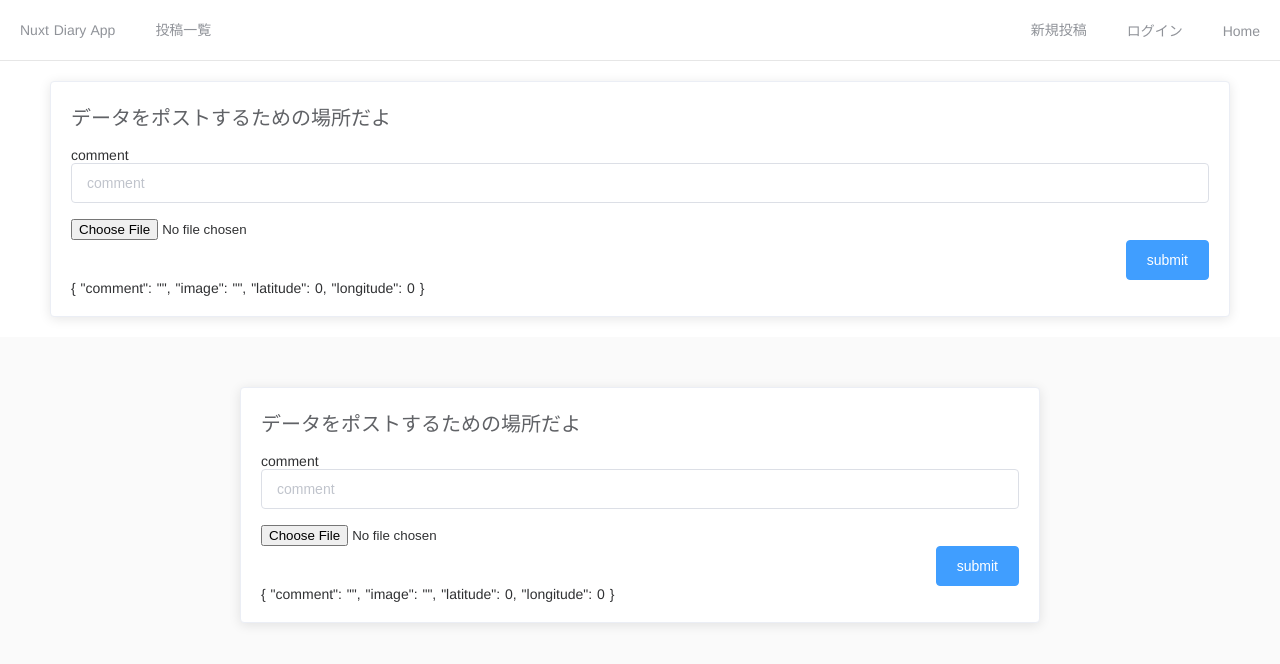
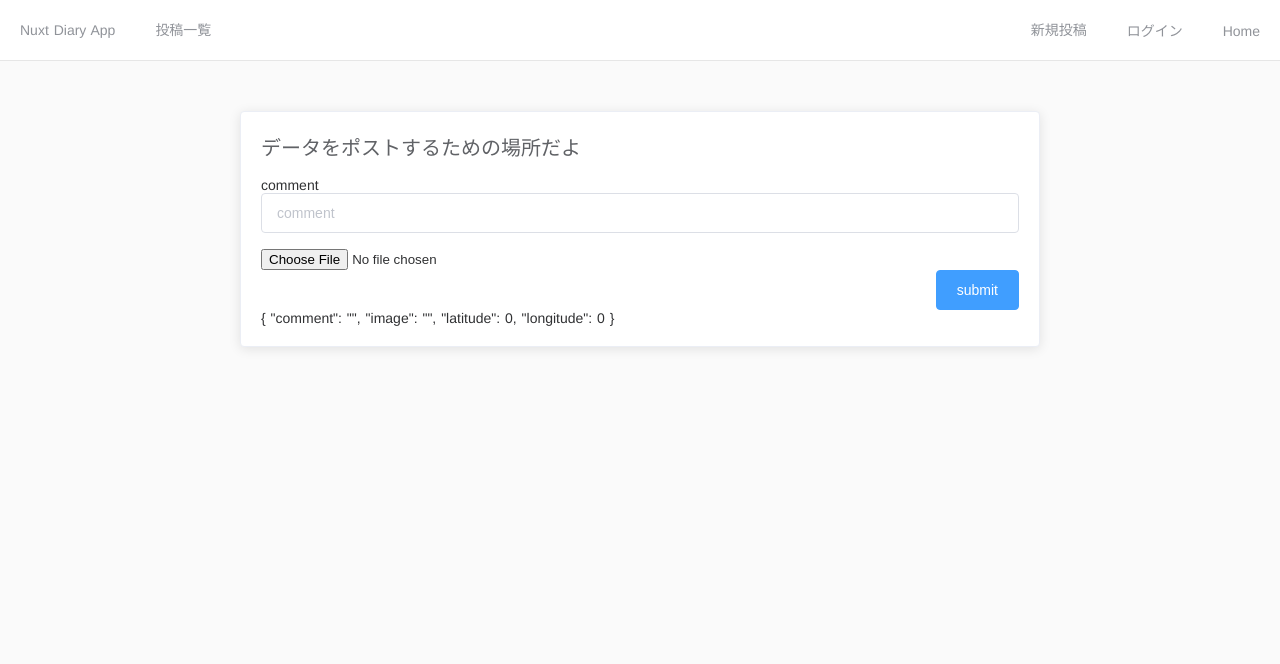
Before and after one commit to ryu1-1uyr/firenuxt, a Nuxt app: page /posts/new in a window 1280 px wide. Shown: the top 664 px of the page. Built offline with nearby package versions, Linux system fonts and the light colour scheme.

Commit message:
レイアウトを乖離させた

```diff
--- a/layouts/default.vue
+++ b/layouts/default.vue
@@ -1,7 +1,7 @@
 <template>
   <div>
     <TheHeader />
-    <Postdata />
+    <!--<Postdata />-->
     <div class="wrapper">
       <nuxt class="container" />
     </div>
```
Also changed, not shown: 1 other file (tests, documents, lock files or other folders).
